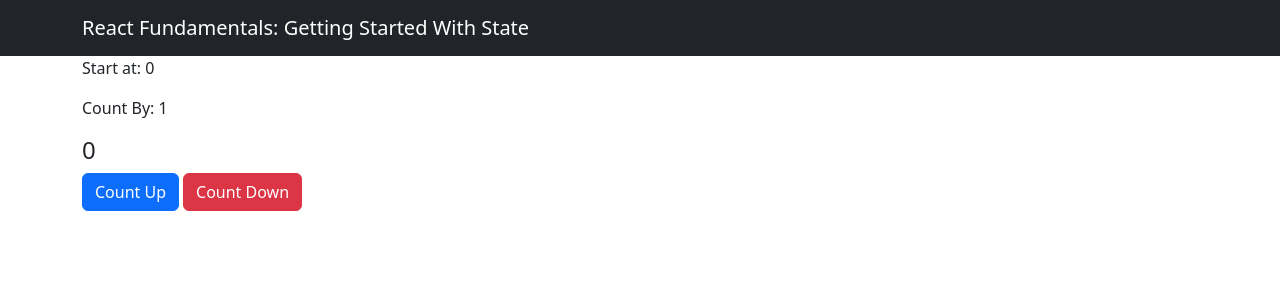
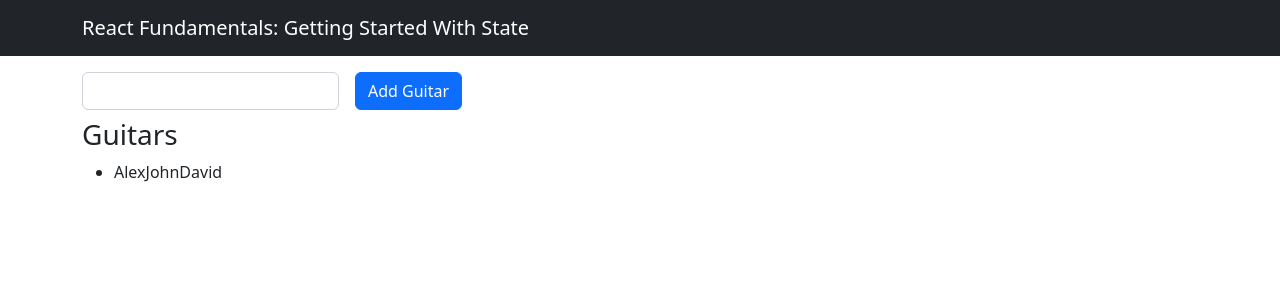
Before and after one commit to alekspanteli/Tutsplus-React-fundamentals, a React (Create React App) app in the folder my-app/: page / in a window 1280 px wide. Shown: the top 300 px of the page. Built offline with nearby package versions, Linux system fonts and the light colour scheme.

Commit message:
controlled form value

```diff
--- a/my-app/src/App.js
+++ b/my-app/src/App.js
@@ -1,5 +1,5 @@
 import Navbar from './Navbar';
-import List from './List'
+import List from './ListClass'
 import Counter from './CounterClass'
 
 const App = () => {
@@ -11,12 +11,12 @@ const App = () => {
     <>
         <Navbar title="Getting Started With State" />
         <div className="container">
-          {/* <List
+          <List
             title="Guitars"
             items={guitars}
             background='danger'
-          /> */}
-          <Counter />
+          />
+          {/* <Counter /> */}
         </div>
     </>
   );
--- /dev/null
+++ b/my-app/src/ListClass.js
@@ -0,0 +1,58 @@
+import { Component } from 'react';
+import ListItem from './ListItem';
+
+class List extends Component {
+  constructor(props) {
+    super(props);
+
+    this.state = {
+      newGuitar: '',
+      items: [...[props.items]]
+    };
+
+    this.handleClick = this.handleClick.bind(this);
+    this.handleChange = this.handleChange.bind(this);
+  }
+
+  handleClick(e) {
+    e.preventDefault();
+
+    let newGuitar = this.state.newGuitar;
+
+    this.setState({items: [...this.state.items, newGuitar],
+      newGuitar: ''
+    })
+  }
+
+  handleChange(e) {
+    this.setState({newGuitar: e.target.value})
+  }
+
+  render() {
+    let items = this.state.items.map((item) => <ListItem text={item} />);
+
+    return (
+      <>
+        <div className="pt-3 pb-2">
+          <form className="d-flex flex-wrap gap-3">
+            <input
+              type="text"
+              className="form-control w-auto"
+              value={this.state.newGuitar}
+              onChange={this.handleChange}
+            />
+            <button
+              className="btn btn-primary"
+              onClick={this.handleClick}>
+              Add Guitar
+            </button>
+          </form>
+        </div>
+        <h3>{this.props.title}</h3>
+        <ul>{items}</ul>
+      </>
+    );
+  }
+}
+
+export default List;
```
